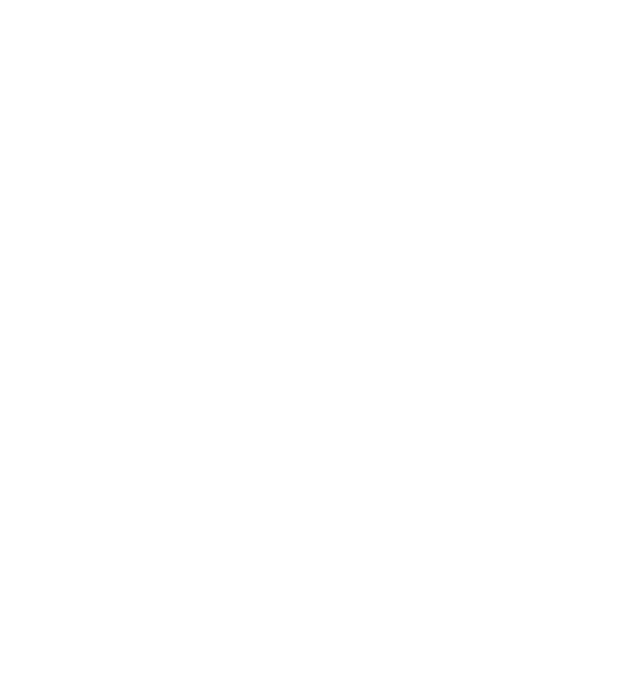
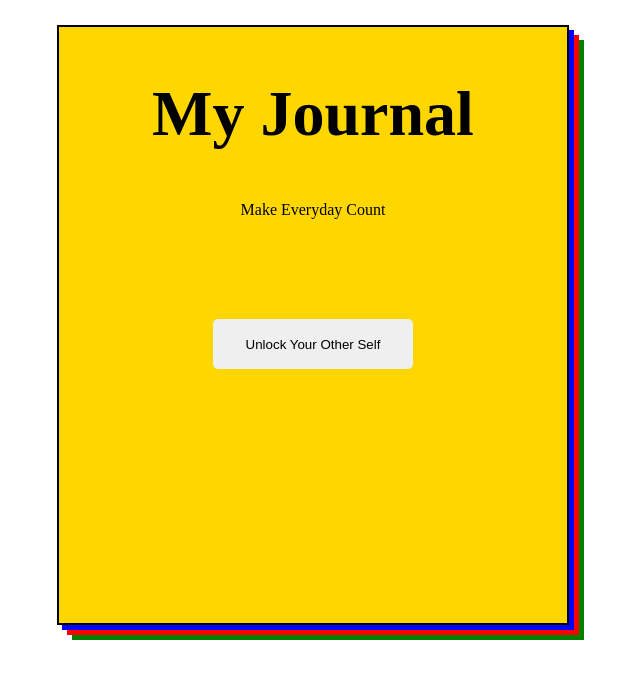
Before and after one commit to TriciaChimalu/My-Journal-App, a plain HTML site: page index.html in a window 1280 px wide. Shown: the whole page, without its empty margins (327-967 px from the left). Drawn offline with Linux system fonts and the light colour scheme.

Commit message:
update index and css files

```diff
--- a/index.html
+++ b/index.html
@@ -9,7 +9,11 @@
 <body>
     <div class="container">
 
+        <h3>My Journal</h3>
+        <p>Make Everyday Count</p>
+        <button>Unlock Your Other Self</button>
     </div>
+
 
     <script src="script.js"></script>
 </body>
--- a/style.css
+++ b/style.css
@@ -0,0 +1,51 @@
+*{
+    margin:0;
+    padding:0;
+    box-sizing: border-box;
+}
+
+body{
+    display:flex;
+    align-items: center;
+    justify-content: center;
+
+}
+html{
+    text-align: center;
+
+}
+
+/*.container{
+    width:40%;
+    height:600px;
+    border: 2px solid black;
+    margin-top:25px;
+    /*box-shadow: 3px 2px 4px red, -1em 0 .4em olive ;
+
+}*/
+
+.container{
+    width:40%;
+    height:600px;
+    border:none;
+    background:gold;
+    border: 2px solid black;
+    margin-top:25px;
+    box-shadow: 5px 5px blue,10px 10px red,15px 15px green
+}
+
+.container h3{
+    font-size:4rem;
+    margin:50px 50px
+
+}
+.conatiner p{
+    font-size:3rem
+}
+.container button{
+    width:200px;
+    height:50px;
+    margin:100px 80px;
+    border:0;
+    border-radius: 5px;
+}
```
